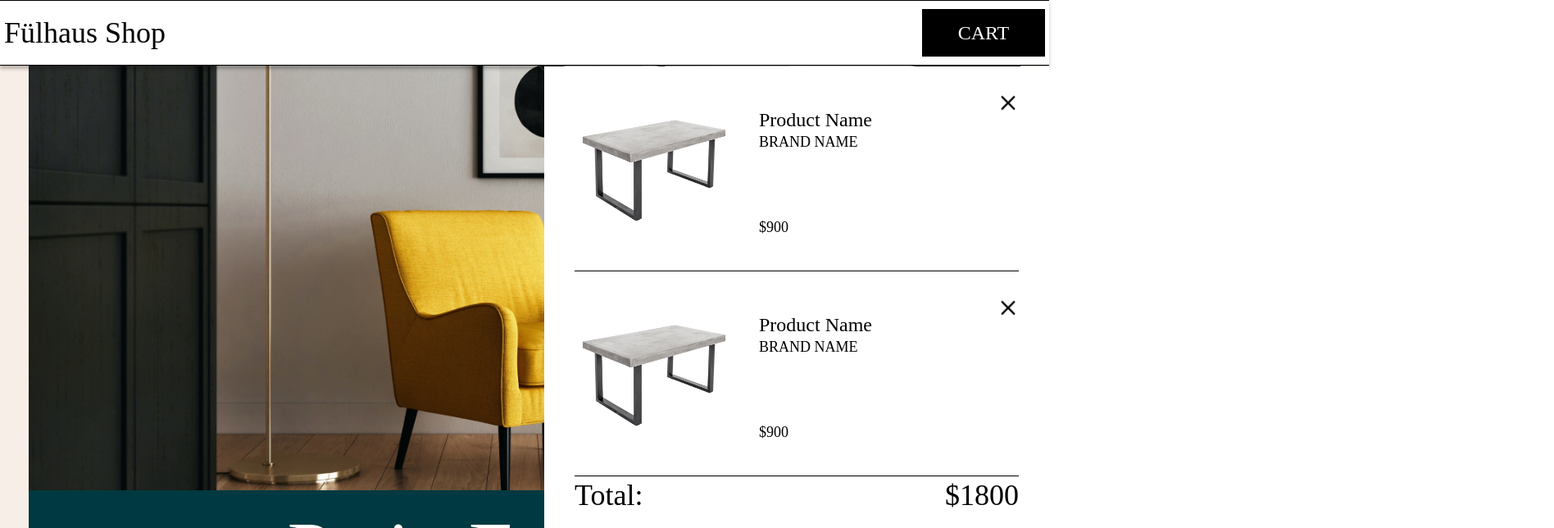
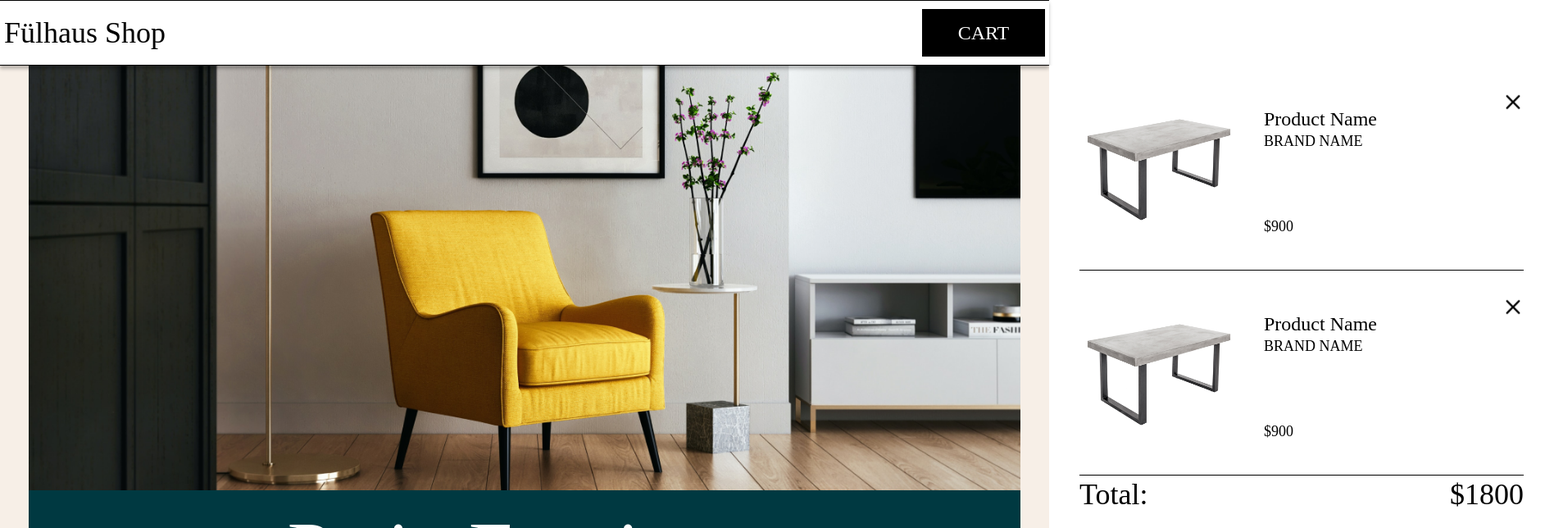
Before and after one commit to mar10outof10/fulhaus-frontend-assessment, a React (Create React App) app: page / in a window 1280 px wide. Shown: the top 644 px of the page at 82% size, 1896 px wide, since content can reach past the window. Built offline with nearby package versions, Linux system fonts and the light colour scheme.

Commit message:
Added sticky cart animation

```diff
--- a/src/components/Navbar/Navbar.js
+++ b/src/components/Navbar/Navbar.js
@@ -1,14 +1,21 @@
 import "./Navbar.scss";
 import StickyCart from "./StickyCart/StickyCart.js";
+import React from "react";
 
 const Navbar = () => {
+  const [cartActive, setCartActive] = React.useState(false);
+
+  const toggleCartActive = () => {
+    setCartActive(!cartActive);
+  }
+
   return (
     <div className="navbar">
       <div className="navbar__container">
         <div className="navbar__title">Fülhaus Shop</div>
-        <button className="button navbar__cartButton">CART</button>
+        <button className="button navbar__cartButton" onClick={toggleCartActive}>CART</button>
       </div>
-      <StickyCart />
+      <StickyCart cartActive={cartActive} />
     </div>
   );
 };
--- a/src/components/Navbar/StickyCart/StickyCart.js
+++ b/src/components/Navbar/StickyCart/StickyCart.js
@@ -1,9 +1,11 @@
 import "./StickyCart.scss";
 import StickyCartItem from "./StickyCartItem.js";
 
-const StickyCart = () => {
+const StickyCart = ( {cartActive} ) => {
+  let cartClassName = `stickyCart${cartActive ? ' stickyCart__active' : ' stickyCart__inactive'}`
+
   return (
-    <div className="stickyCart">
+    <div className={cartClassName}>
       <div className="stickyCart__items">
         <StickyCartItem />
         <StickyCartItem />
--- a/src/components/Navbar/StickyCart/StickyCart.scss
+++ b/src/components/Navbar/StickyCart/StickyCart.scss
@@ -1,16 +1,25 @@
 .stickyCart {
   position: absolute;
-  top: 80px;
-  right: 0px;
+  top: 79px;
   width: 616px;
   max-width: 616px;
+  padding: 0 37px 50px;
   height: calc(100vh - 80px);
-  padding: 0 37px 50px;
   background: white;
 
   display: flex;
   flex-direction: column;
   justify-content: space-between;
+
+  transition: all ease 1.6s;
+
+  &__active {
+    right: 0;
+  }
+
+  &__inactive {
+    right: -616px;
+  }
 
   &__items {
     width: 100%;
```
